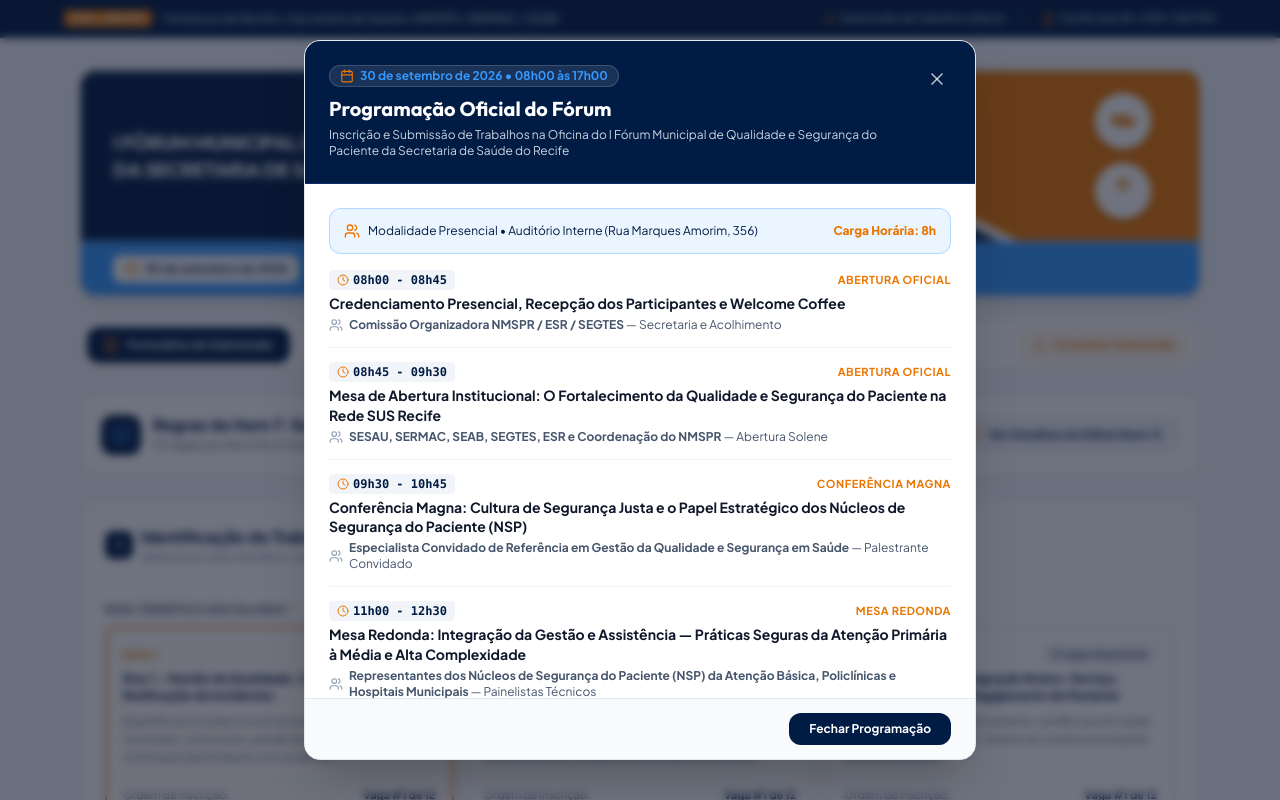
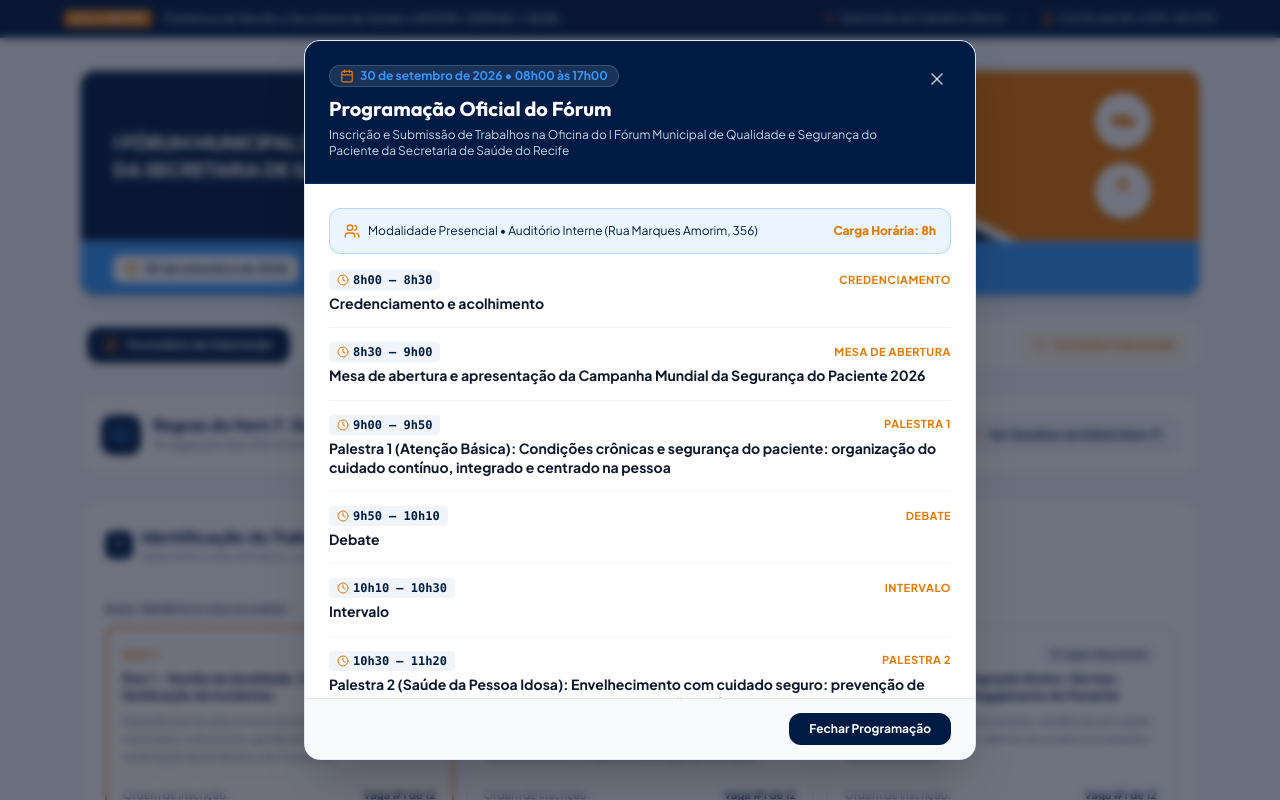
Before and after one commit to Getvb5/I-FORUM-MUNICIPAL-DE-SEGURANCA-DO-PACIENTE, a React (Vite) app: page / in a window 1280 px wide. Both pictures are taken after a click on the button "Programação". Shown: the top 800 px of the page. Built offline with nearby package versions, Linux system fonts and the light colour scheme.

Commit message:
feat(program): update forum schedule and optimize display
Make speaker and role fields optional in the schedule schema and update the program data with new event details. Refactor the UI component to conditionally render speaker information with an improved layout.

```diff
--- a/src/components/ProgramacaoModal.tsx
+++ b/src/components/ProgramacaoModal.tsx
@@ -61,10 +61,19 @@ export const ProgramacaoModal: React.FC<ProgramacaoModalProps> = ({ isOpen, onCl
                 <h4 className="text-sm font-bold text-slate-900 leading-snug">
                   {item.title}
                 </h4>
-                <div className="text-xs text-slate-600 mt-1 flex items-center gap-1.5">
-                  <Users className="w-3.5 h-3.5 text-slate-400 shrink-0" />
-                  <span><strong>{item.speaker}</strong> — {item.role}</span>
-                </div>
+                {item.speaker && (
+                  <div className="text-xs text-slate-700 mt-2 p-2.5 rounded-lg bg-sky-50/80 border border-[#3498FE]/30 flex items-start gap-2">
+                    <Users className="w-4 h-4 text-[#3498FE] shrink-0 mt-0.5" />
+                    <div>
+                      <span className="font-bold text-[#001B44]">PALESTRANTE: {item.speaker}</span>
+                      {item.role && (
+                        <p className="text-slate-600 text-xs mt-0.5 leading-relaxed">
+                          {item.role}
+                        </p>
+                      )}
+                    </div>
+                  </div>
+                )}
               </div>
             ))}
           </div>
--- a/src/data/forumInfo.ts
+++ b/src/data/forumInfo.ts
@@ -155,59 +155,70 @@ export const ACCESSIBILITY_OPTIONS = [
 
 export const FORUM_PROGRAM: ForumProgramItem[] = [
   {
-    time: '08h00 - 08h45',
-    title: 'Credenciamento Presencial, Recepção dos Participantes e Welcome Coffee',
-    speaker: 'Comissão Organizadora NMSPR / ESR / SEGTES',
-    role: 'Secretaria e Acolhimento',
-    category: 'Abertura Oficial'
+    time: '8h00 – 8h30',
+    title: 'Credenciamento e acolhimento',
+    category: 'Credenciamento'
   },
   {
-    time: '08h45 - 09h30',
-    title: 'Mesa de Abertura Institucional: O Fortalecimento da Qualidade e Segurança do Paciente na Rede SUS Recife',
-    speaker: 'SESAU, SERMAC, SEAB, SEGTES, ESR e Coordenação do NMSPR',
-    role: 'Abertura Solene',
-    category: 'Abertura Oficial'
+    time: '8h30 – 9h00',
+    title: 'Mesa de abertura e apresentação da Campanha Mundial da Segurança do Paciente 2026',
+    category: 'Mesa de Abertura'
   },
   {
-    time: '09h30 - 10h45',
-    title: 'Conferência Magna: Cultura de Segurança Justa e o Papel Estratégico dos Núcleos de Segurança do Paciente (NSP)',
-    speaker: 'Especialista Convidado de Referência em Gestão da Qualidade e Segurança em Saúde',
-    role: 'Palestrante Convidado',
-    category: 'Conferência Magna'
+    time: '9h00 – 9h50',
+    title: 'Palestra 1 (Atenção Básica): Condições crônicas e segurança do paciente: organização do cuidado contínuo, integrado e centrado na pessoa',
+    category: 'Palestra 1'
   },
   {
-    time: '11h00 - 12h30',
-    title: 'Mesa Redonda: Integração da Gestão e Assistência — Práticas Seguras da Atenção Primária à Média e Alta Complexidade',
-    speaker: 'Representantes dos Núcleos de Segurança do Paciente (NSP) da Atenção Básica, Policlínicas e Hospitais Municipais',
-    role: 'Painelistas Técnicos',
-    category: 'Mesa Redonda'
+    time: '9h50 – 10h10',
+    title: 'Debate',
+    category: 'Debate'
   },
   {
-    time: '12h30 - 14h00',
-    title: 'Intervalo de Almoço Livre',
-    speaker: 'Todos os Participantes',
-    role: 'Intervalo',
-    category: 'Painel Temático'
+    time: '10h10 – 10h30',
+    title: 'Intervalo',
+    category: 'Intervalo'
   },
   {
-    time: '14h00 - 15h30',
-    title: 'Painel Interativo: Notificação de Incidentes, Gestão de Riscos e Aprendizado Contínuo sem Punição',
-    speaker: 'Equipe Técnica NMSPR - SERMAC/SEAB e Vigilância Sanitária Municipal',
-    role: 'Apresentação e Discussão Prática',
-    category: 'Painel Temático'
+    time: '10h30 – 11h20',
+    title: 'Palestra 2 (Saúde da Pessoa Idosa): Envelhecimento com cuidado seguro: prevenção de eventos adversos no acompanhamento das condições crônicas',
+    speaker: 'Bárbara Letícia de Castro Silva',
+    role: 'Psicóloga, Especialista em Saúde da Família e em Psicologia Hospitalar e da Saúde. / Atualmente na Coordenação de Saúde da Pessoa Idosa do Recife',
+    category: 'Palestra 2'
   },
   {
-    time: '15h30 - 16h45',
-    title: 'Mesa Redonda: O Envolvimento do Residente, Estudante e Profissional da Ponta na Transformação do Cuidado Seguro',
-    speaker: 'Comissão de Residência, Representantes dos Estudantes da Saúde e Equipes Assistenciais do SUS Recife',
-    role: 'Debatedores',
-    category: 'Mesa Redonda'
+    time: '11h20 – 11h40',
+    title: 'Debate',
+    category: 'Debate'
   },
   {
-    time: '16h45 - 17h00',
-    title: 'Pactuações Municipais, Encerramento e Orientações para Emissão de Certificado de 8 Horas',
-    speaker: 'Núcleo Municipal de Segurança do Paciente (NMSPR) e Escola de Saúde do Recife (ESR)',
-    role: 'Encerramento Oficial',
-    category: 'Encerramento'
+    time: '12h00 – 13h00',
+    title: 'Intervalo para almoço',
+    category: 'Almoço'
+  },
+  {
+    time: '13h00 – 13h40',
+    title: 'Palestra 3 (Média e Alta Complexidade): Segurança do paciente com condições crônicas na atenção especializada e hospitalar: riscos, transições e continuidade do cuidado',
+    category: 'Palestra 3'
+  },
+  {
+    time: '13h40 – 14h00',
+    title: 'Debate',
+    category: 'Debate'
+  },
+  {
+    time: '14h00 – 16h00',
+    title: 'Oficina Formativa em Compartilhamento de Experiências Exitosas (3 salas simultâneas, uma por eixo)',
+    category: 'Oficina Formativa'
+  },
+  {
+    time: '16h00 – 16h30',
+    title: 'Apuração das avaliações e preparação do encerramento',
+    category: 'Apuração'
+  },
+  {
+    time: '16h30 – 17h00',
+    title: 'Encerramento e premiação',
+    category: 'Encerramento e Premiação'
   }
 ];
--- a/src/types.ts
+++ b/src/types.ts
@@ -100,9 +100,9 @@ export interface RegistrationData {
 export interface ForumProgramItem {
   time: string;
   title: string;
-  speaker: string;
-  role: string;
-  category: 'Conferência Magna' | 'Mesa Redonda' | 'Painel Temático' | 'Abertura Oficial' | 'Encerramento';
+  speaker?: string;
+  role?: string;
+  category?: string;
 }
 
 export interface AdminUser {
```
